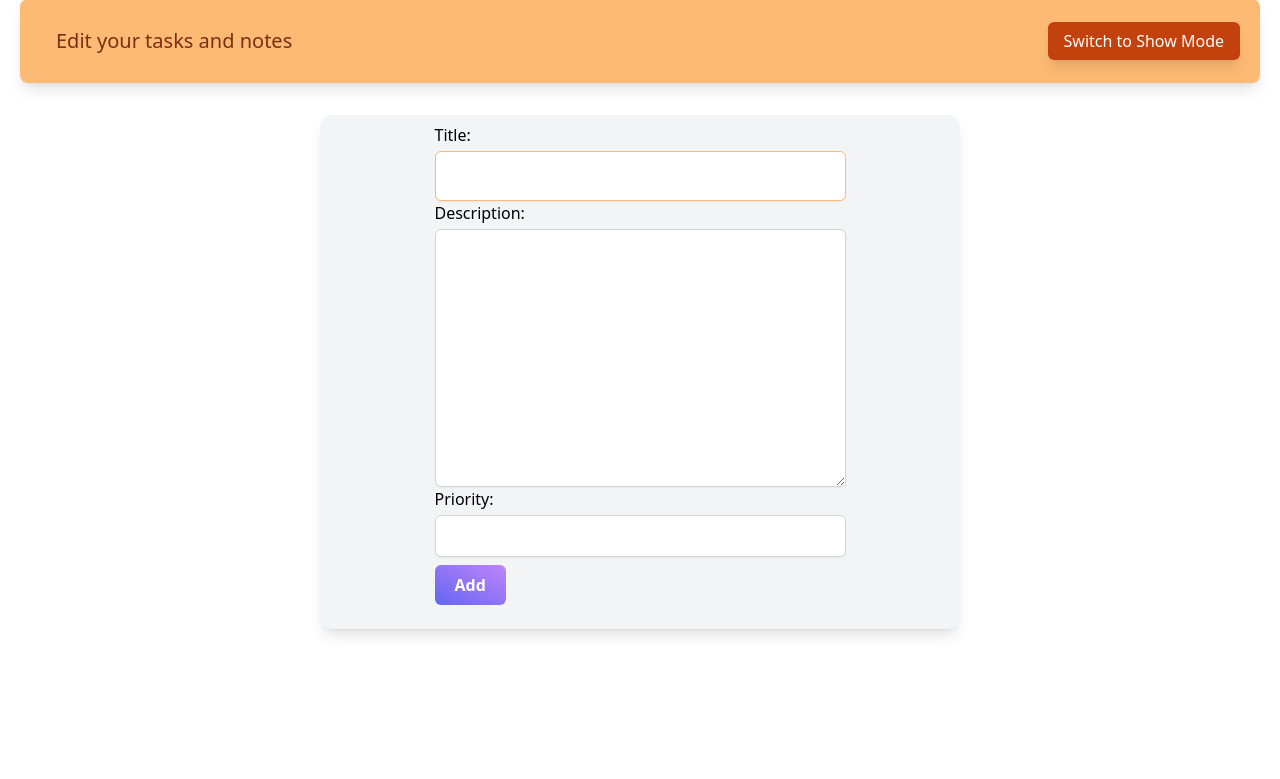
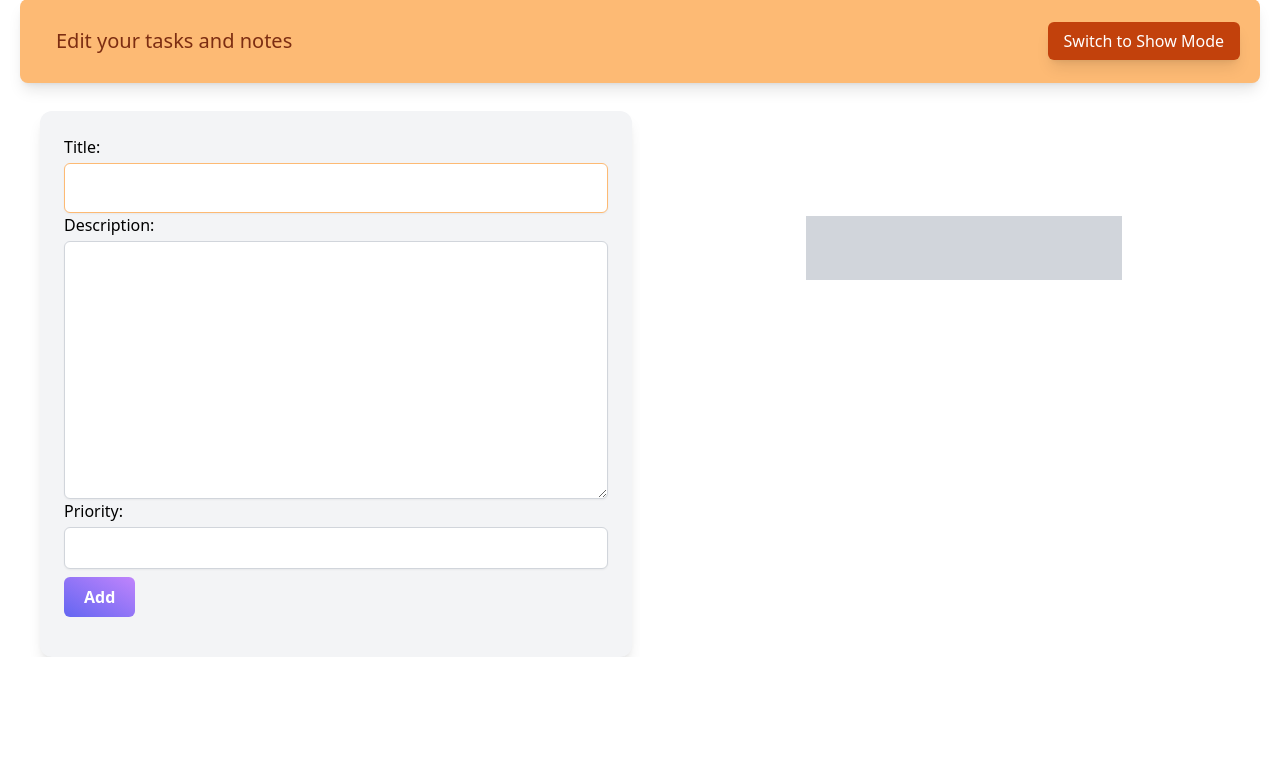
Before and after one commit to MojtabaMonfared/ToDo, a Django app: page /editmode/ in a window 1280 px wide. Shown: the part 21-800 px from the top of the page. Run offline with Django 4.2, Linux system fonts and the light colour scheme; data that the repository does not hold is empty; some libraries are stand-ins or nearby versions.

Commit message:
:lipstick: Fix some UX issues and redesign some minor things

```diff
--- a/ToDo/todos/templates/todos/editmode.html
+++ b/ToDo/todos/templates/todos/editmode.html
@@ -2,25 +2,21 @@
 {% load static %}
 
 {% block content %}
-
-    <div class="flex justify-center">
-        <div class="flex justify-center items-center p-2 mb-3 mt-3 w-1/2 rounded-xl shadow-lg bg-gray-100">
+    <title>Edit Mode | ToDo</title>
+    <div class="flex flex-wrap -mx-2 overflow-hidden">
+        <div class="my-2 px-2 w-1/2 overflow-hidden sm:w-full md:w-full lg:w-1/2 xl:w-1/2">
+                <div class="ml-10 rounded-xl shadow-lg bg-gray-100 p-6">
                     <form action="" method="post">
 
                         {% csrf_token %}
                         {{ form.as_p }}
 
                         <button class="flex sm:inline-flex justify-center items-center mt-2 bg-gradient-to-tr from-indigo-500 to-purple-400 hover:from-indigo-600 hover:to-purple-500 active:from-indigo-700 active:to-purple-600 focus-visible:ring ring-indigo-300 text-white font-semibold text-center rounded-md outline-none transition duration-100 px-5 py-2" type="submit">Add</button>
-                <!-- <a class="flex sm:inline-flex justify-center items-center mt-2 bg-gradient-to-tr from-orange-500 to-yellow-400 hover:from-orange-600 hover:to-yellow-500 active:from-orange-700 active:to-yellow-600 focus-visible:ring ring-orange-300 text-white font-semibold text-center rounded-md outline-none transition duration-100 px-5 py-2" href="{% url 'tasks-list' %}">Task List</a> -->
                     </form>
                 </div>
         </div>
-
-    <div class="lg:w-2/4 mx-4 lg:mx-auto p-4 bg-white rounded-xl">
-        <div class="chat-messages space-y-3">
-    {% block list %}
-
-    {% endblock list %}
+        <div class="my-2 px-2 w-1/2 overflow-hidden sm:w-full md:w-full lg:w-1/2 xl:w-1/2">
+            {% include "todos/partials/task-list.html" %}
         </div>
     </div>
 
--- a/ToDo/todos/templates/todos/index.html
+++ b/ToDo/todos/templates/todos/index.html
@@ -2,7 +2,6 @@
 <html>
 
 <head>
-    <title>To-Do</title>
     <meta name="viewport" content="width=device-width, initial-scale=1.0">
     <meta http-equiv="X-UA-Compatible" content="ie=edge">
     <!-- <link rel="stylesheet" href="{% static 'css/style.css' %}"> -->
@@ -12,7 +11,7 @@
     <link rel="icon" href="{% static 'favicon.ico' %}">
 </head>
 
-<body>
+<body class="overflow-x-hidden">
 
     {% include "todos/navbar.html" %}
 
--- a/ToDo/todos/templates/todos/partials/task-details-form.html
+++ b/ToDo/todos/templates/todos/partials/task-details-form.html
@@ -4,7 +4,7 @@
             {% csrf_token %}
             {{ form.as_p|safe }}
 
-            <button class="px-3 py3 rounded-md bg-indigo-600 text-white shadow-md" type="submit">Done</button>
+            <button class="flex sm:inline-flex justify-center items-center mt-2 bg-gradient-to-tr from-orange-500 to-yellow-400 hover:from-orange-600 hover:to-yellow-500 active:from-orange-700 active:to-yellow-600 focus-visible:ring ring-orange-300 text-white font-semibold text-center rounded-md outline-none transition duration-100 px-5 py-2" type="submit">Done</button>
         </form>
     </div>
 </div>
--- a/ToDo/todos/templates/todos/showmode.html
+++ b/ToDo/todos/templates/todos/showmode.html
@@ -1,7 +1,7 @@
 {% extends "todos/index.html" %}
 
 {% block content %}
-
+    <title>ToDo</title>
     {% include "todos/partials/task-list.html" %}
 
 {% endblock content %}
--- a/ToDo/todos/views.py
+++ b/ToDo/todos/views.py
@@ -28,7 +28,7 @@ def CreateTask(request):
 def DeleteTask(request, id):
     task = Tasks.objects.get(id=id)
     task.delete()
-    return redirect('tasks-list')
+    return redirect('editmode')
 
 
 # View all tasks
```
Also changed, not shown: ToDo/todos/templates/todos/partials/task-detail.html (+4 -3 lines), ToDo/todos/templates/todos/task_edit.html (deleted, +0 -24 lines). Lines whose indentation alone changed are shown as unchanged.
